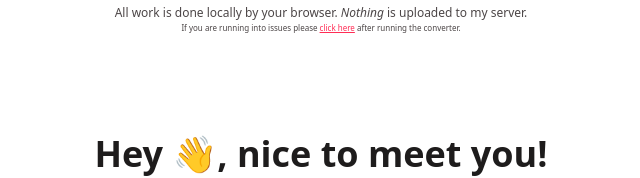
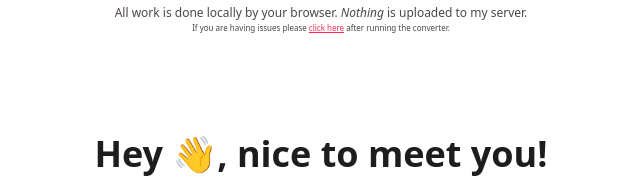
Before and after one commit to ericwolter/apple-healthkit-csv, a website: page src/index.html in a window 1280 px wide. Shown: the part 624-802 px from the top of the page, 319-959 px from the left. Drawn offline with nearby package versions, Linux system fonts and the light colour scheme; files whose address does not match are found by name.

Commit message:
Fixes wording

```diff
--- a/src/index.html
+++ b/src/index.html
@@ -69,7 +69,7 @@ TODO:
             <div id="disclaimer">
                 <p>All work is done locally by your browser. <em>Nothing</em> is uploaded to my server.</p>
                 <div id="debug">
-                    <div>If you are running into issues please <a id="showdebug" href="#">click here</a> after running the converter.</div>
+                    <div>If you are having issues please <a id="showdebug" href="#">click here</a> after running the converter.</div>
                     <div id="debuglog" style="display: none">
                         <textarea id="logtext"></textarea>
                         <p>
```
